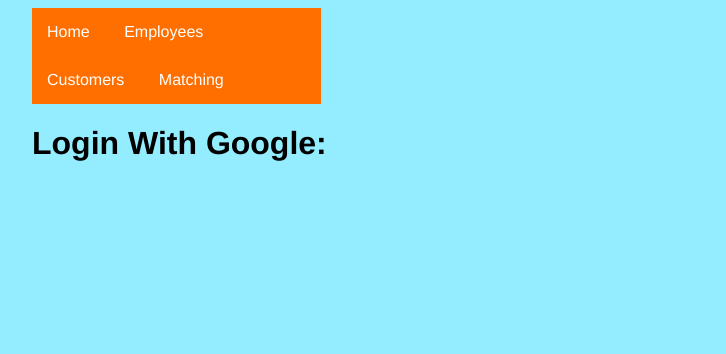
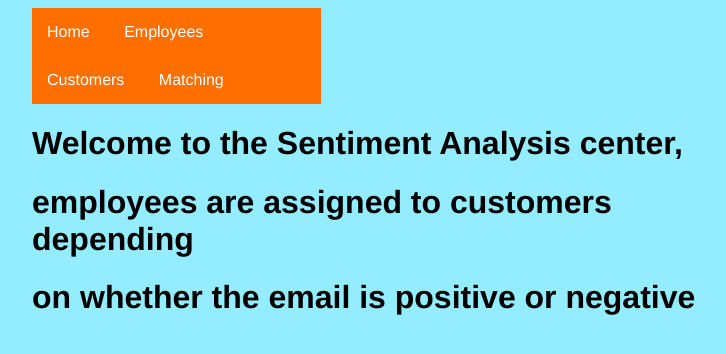
Before and after one commit to anshulmago1/email-sentiment-analysis, a plain HTML site: page homePage.html in a window 1280 px wide. Shown: the whole page, without its empty margins (518-1244 px from the left). Drawn offline with Linux system fonts and the light colour scheme.

Commit message:
added sentence to introduce project

```diff
--- a/homePage.html
+++ b/homePage.html
@@ -18,7 +18,10 @@
         </ul>
     </nav>
 
-    <h1>Login With Google:</h1>
+
+
+
+    <!-- <h1>Login With Google:</h1>
 
     <div class="login-container">
         <div class="g-signin2" data-onsuccess="onSignIn"></div>
@@ -48,6 +51,15 @@
                 console.log('User signed out.');
             });
         }
-    </script>
+    </script> -->
 </body>
+<h1>
+    Welcome to the Sentiment Analysis center,
+</h1>
+<h1>
+    employees are assigned to customers depending
+</h1>
+<h1>
+    on whether the email is positive or negative
+</h1>
 </html>
```
